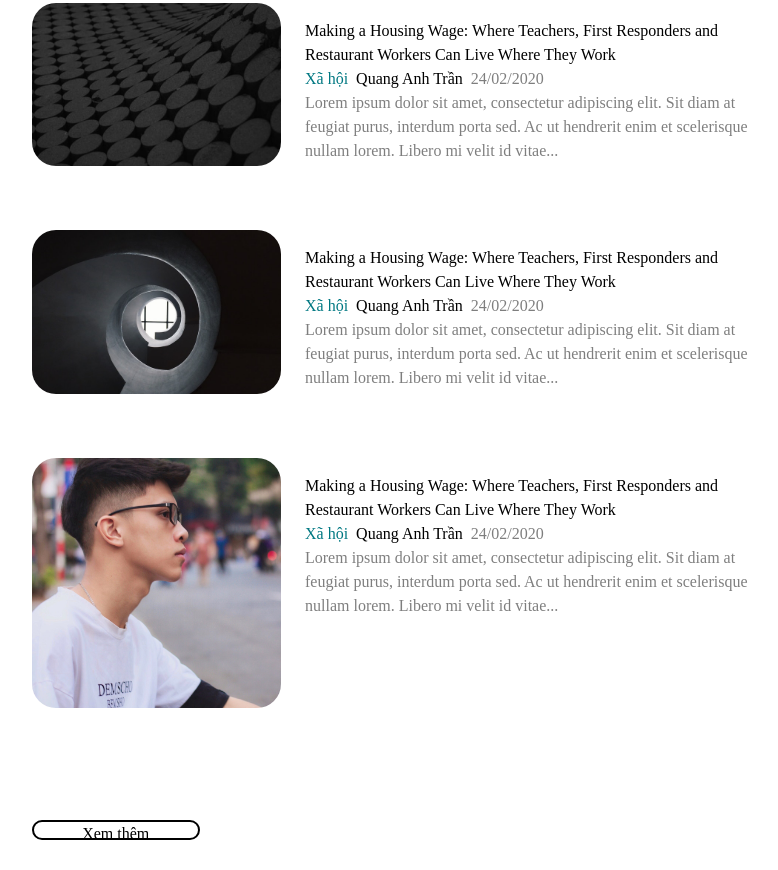
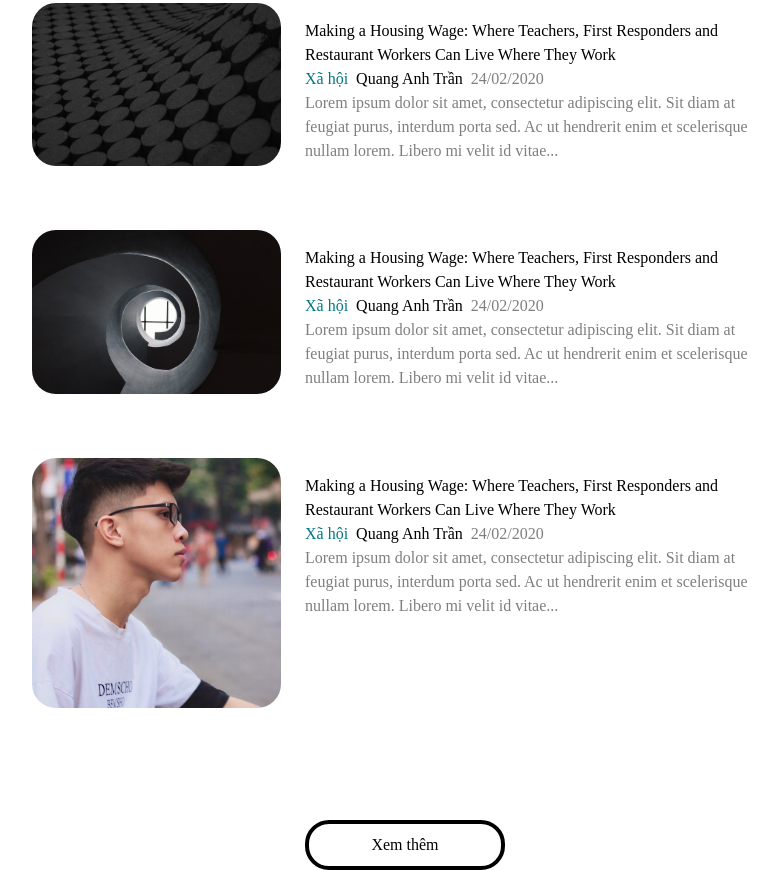
Before and after one commit to minh7721/frontend-pratice, a plain HTML site: page index.html in a window 1280 px wide. Shown: the part 2224-3094 px from the top of the page, without its empty margins (235-1013 px from the left). Before the commit the page ends 3070 px from the top, so only its background shows below. Drawn offline with nearby package versions, Linux system fonts and the light colour scheme; a web font is replaced by a local one.

Commit message:
done danh sach post

```diff
--- a/index.html
+++ b/index.html
@@ -229,7 +229,9 @@
       </div>
 
       <div class="mt-20">
-        <div class="border-2 border-black border rounded-3xl flex justify-center" style="width:168px; height: 20px;">Xem thêm</div>
+          <div class="flex justify-center">
+            <button class="border-4 border-black border rounded-3xl" style="width:200px; height: 50px;">Xem thêm</button>
+          </div>
       </div>
         </div>
       </div>
```
